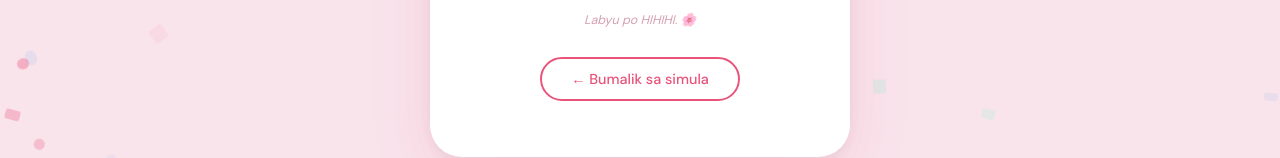
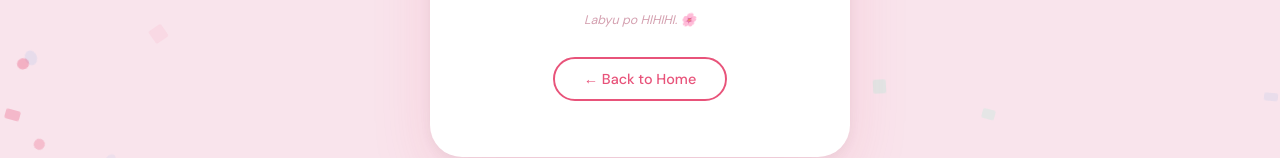
Before and after one commit to KIN-PH/i-have-a-question, a plain HTML site: page 3.html in a window 1280 px wide. Shown: the part 496-654 px from the top of the page. Drawn offline with nearby package versions, Linux system fonts and the light colour scheme; a web font is replaced by a local one.

Commit message:
Successfully changed

```diff
--- a/3.html
+++ b/3.html
@@ -116,7 +116,7 @@
     <hr class="divider" />
     <p class="footer-note">Labyu po HIHIHI. 🌸</p>
     <br/>
-    <a class="btn-home" href="index.html">← Bumalik sa simula</a>
+    <a class="btn-home" href="index.html">← Back to Home</a>
   </div>
 
   <script>
```
